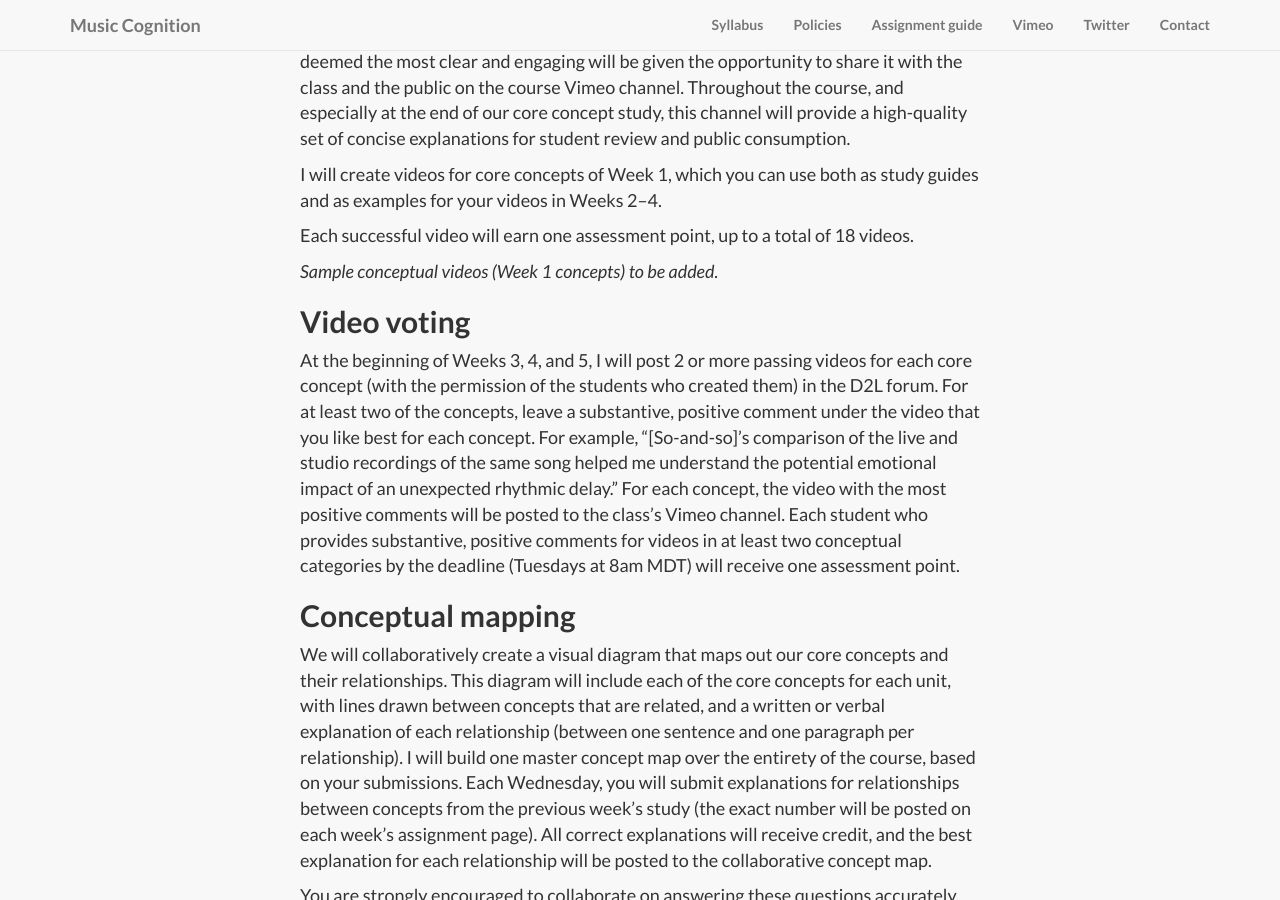
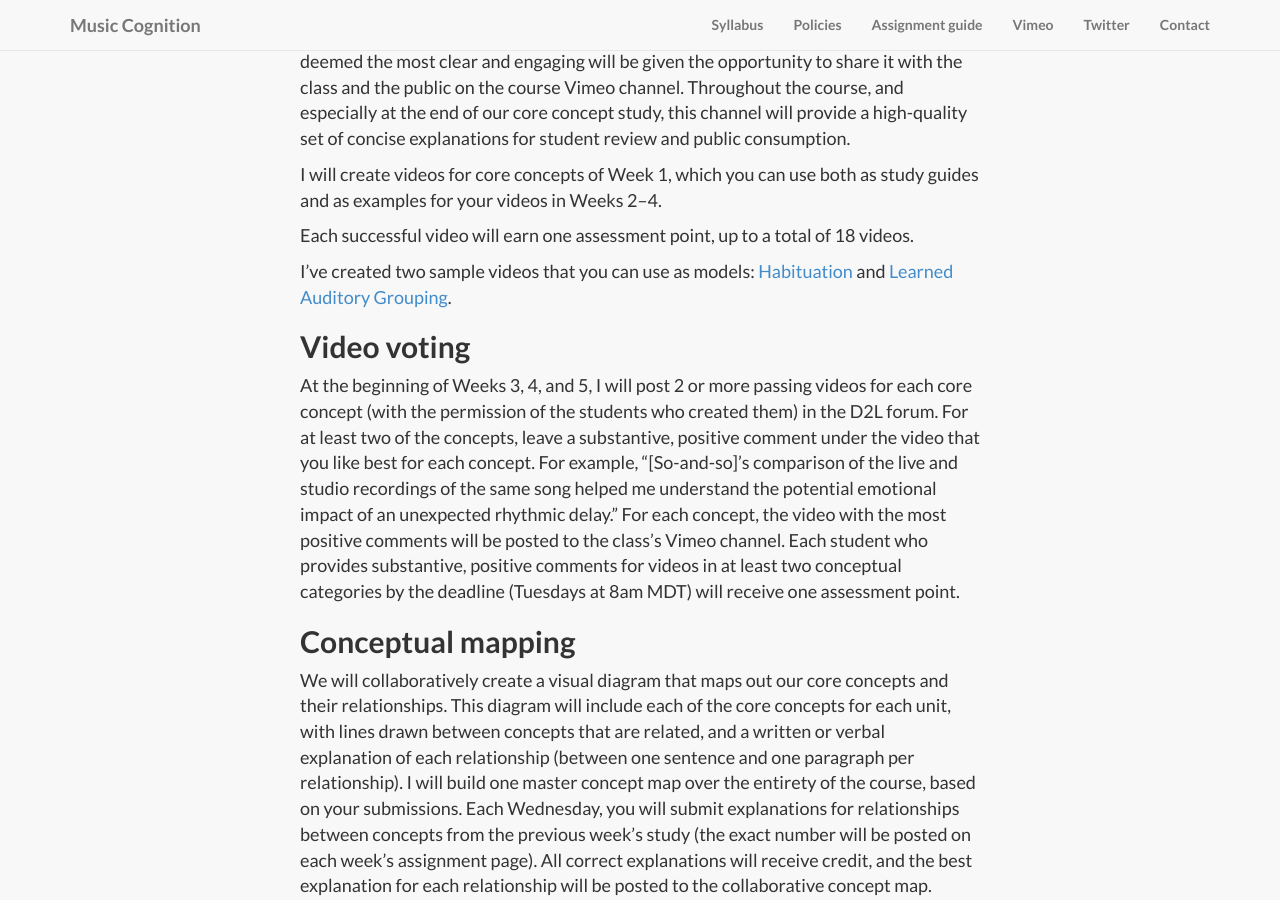
Before and after one commit to kshaffer/cognition, a Jekyll site: the page built from assessments.md, in a window 1280 px wide and 900 px high, scrolled down 2220 px. Built offline with Jekyll 4.4.1, drawn with Linux system fonts in a browser that asks for light colours; nearby versions of some CDN libraries; library files that are not in the unit come from our copies.

Commit message:
sample concept videos

```diff
--- a/assessments.md
+++ b/assessments.md
@@ -40,7 +40,7 @@ I will create videos for core concepts of Week 1, which you can use both as stud
 
 Each successful video will earn one assessment point, up to a total of 18 videos.
 
-*Sample conceptual videos (Week 1 concepts) to be added.*
+I've created two sample videos that you can use as models: [Habituation](https://vimeo.com/129590808) and [Learned Auditory Grouping](https://vimeo.com/129686217).
 
 ## Video voting
 
```
